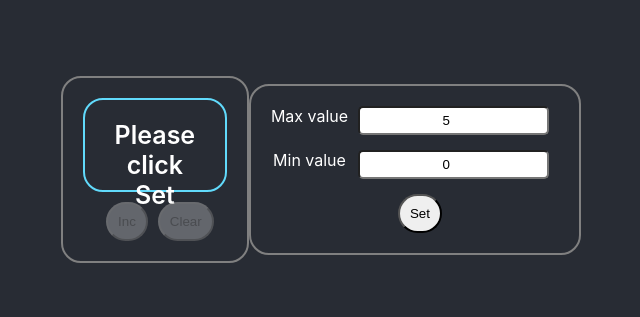
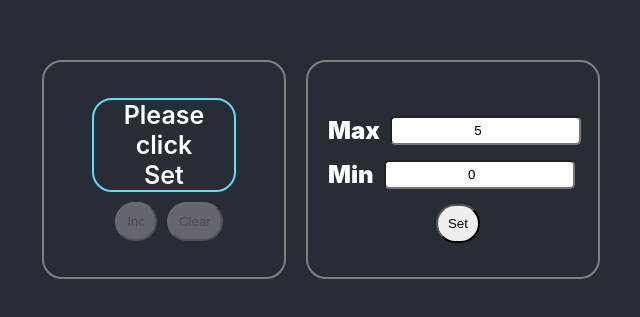
Before and after one commit to beamle/counter, a React (Create React App) app: page / in a window 1280 px wide. Shown: the part 231-548 px from the top of the page, without its empty margins (319-959 px from the left). Built offline with nearby package versions, Linux system fonts and the light colour scheme; the HTML template or start-up script is replaced by a standard one.

Commit message:
added red background for error

```diff
--- a/src/App.tsx
+++ b/src/App.tsx
@@ -44,6 +44,3 @@ function App() {
 }
 
 export default App;
-
-// kogda Input menjatetsja: - Please click set -> kogda my menjaem, no eto zna4enie validnoe
-        //                  - Incorrect valu8e -> kogda nizhnie knoipki disabled ot zna4enij v Inpute
--- a/src/components/Incrementer/Incrementer.tsx
+++ b/src/components/Incrementer/Incrementer.tsx
@@ -13,51 +13,55 @@ type IncrementerProps = {
     setTabloMessage: (message: string) => void
 }
 
-const Incrementer:FC<IncrementerProps> = (props) => {
+const Incrementer: FC<IncrementerProps> = (props) => {
     const {counter, setCounter, maxCounter, minCounter, handleBtnDisabled, tabloMessage, setTabloMessage} = props;
 
     const incrementHandler = () => {
-        if(counter !== null) {
-            counter < maxCounter && setCounter(counter+1)
+        if (counter !== null) {
+            counter < maxCounter && setCounter(counter + 1)
         } else {
-            console.log("something is wrong")}
+            console.log("something is wrong")
+        }
     }
-    const clearNum = () => { if(counter) setCounter(minCounter) }
-
+    const clearNum = () => {
+        if (counter) setCounter(minCounter)
+    }
 
     // Стили
     const moreThanMaxCount = (counter === null || counter === maxCounter) ? "disabled" : "default";
     const equalToMInCount = (counter === null || counter === minCounter) ? "disabled" : "default";
 
-    let className: keyof FinalStyle = 'default';
-
-
-    // const isDisabled = counter === maxCounter || counter === null || counter === minCounter || counter === 0 // TODO: make separate isDisabled
-
     console.log(localStorage.getItem('maxCounter'), "maxCounter in ls")
     console.log(localStorage.getItem("minCounter"), "minCounter in ls")
 
+    let className: keyof FinalStyle = 'default';
+
     if (minCounter < 0 || maxCounter < 0 || minCounter > maxCounter || minCounter === maxCounter) {
         setTabloMessage('Wrong value')
-        className =  ((counter !== null && counter >= maxCounter)
-            || minCounter > maxCounter || minCounter === maxCounter || minCounter < 0 || maxCounter < 0 )
+        className = ((counter !== null && counter >= maxCounter)
+            || minCounter > maxCounter || minCounter === maxCounter || minCounter < 0 || maxCounter < 0)
             ? "wrongValue"
             : "default"
 
     }
 
-
+    const incIsDisabled = counter === null || handleBtnDisabled() || counter === maxCounter
+    const clearIsDisabled = counter === null || counter === minCounter || minCounter > maxCounter || handleBtnDisabled()
 
 
     return (
         <div className={s.incrementer}>
-            <Tablo display={tabloMessage || counter} className={className} />
-            <SuperButton className={moreThanMaxCount} callback={incrementHandler}
-                         disabled={ counter === null || handleBtnDisabled() || counter === maxCounter}>
+            <div className={s.incrementerTablo}>
+                <Tablo display={tabloMessage || counter} className={className}></Tablo>
+            </div>
+            <div className={s.incrementerButtons}>
+                <SuperButton className={moreThanMaxCount} callback={incrementHandler}
+                             disabled={incIsDisabled}>
                 Inc</SuperButton>
-            <SuperButton className={equalToMInCount} callback={clearNum}
-                         disabled={ counter === null || counter === minCounter || minCounter > maxCounter || handleBtnDisabled()}>
-                Clear</SuperButton>
+                <SuperButton className={equalToMInCount} callback={clearNum}
+                             disabled={clearIsDisabled}>
+                    Clear</SuperButton>
+            </div>
         </div>
     );
 };
--- a/src/components/Incrementer/Tablo/Tablo.module.css
+++ b/src/components/Incrementer/Tablo/Tablo.module.css
@@ -14,6 +14,9 @@
 }
 
 .numWrapper {
+    display: flex;
+    justify-content: center;
+    align-items: center;
     border: 2px solid #61dafb;
     border-radius: 20px;
     margin-bottom: 10px;
--- a/src/components/Incrementer/incrementer.module.css
+++ b/src/components/Incrementer/incrementer.module.css
@@ -1,4 +1,10 @@
 .incrementer {
+    display: flex;
+    flex-direction: column;
+    align-items: center;
+    justify-content: center;
+    width: 200px;
+    height: 175px;
     padding: 20px;
     border: 2px solid grey;
     border-radius: 20px;
--- a/src/components/Input/Input.module.css
+++ b/src/components/Input/Input.module.css
@@ -4,11 +4,27 @@
 
 .inputWrapper_name {
     flex: 1;
+    font-weight: 900;
+    font-size: 24px;
 }
 
-.inputWrapper input {
+.inputWrapper_input {
+    margin: 0 10px 15px;
+    /*& > .error {*/
+    /*      background-color: palevioletred;*/
+    /*  }*/
+}
+
+.error input {
+    background-color: palevioletred;
+}
+
+.default input {
+
+}
+
+input {
     border-radius: 5px;
     text-align: center;
     padding: 5px;
-    margin: 0 10px 15px ;
 }
--- a/src/components/Input/Input.tsx
+++ b/src/components/Input/Input.tsx
@@ -1,16 +1,26 @@
 import React, {ChangeEvent, FC} from 'react';
 import s from "./Input.module.css"
+
+export type ClassNameValues = {
+    default: string
+    error: string
+}
 
 type InputProps = {
     callback: (e: ChangeEvent<HTMLInputElement>) => void
     value: number
     name: string
+    className: keyof ClassNameValues
 }
-const Input: FC<InputProps> = ({callback, name, value}) => {
+const Input: FC<InputProps> = ({callback, name, value, className}) => {
+
+    const finalClassName = `${s.inputWrapper_input} ${s[className]}`
+    console.log(className)
+
     return (
         <div className={s.inputWrapper}>
-            <div className={s.inputWrapper_name}>{name} value</div>
-            <div className={s.inputWrapper_input}>
+            <div className={s.inputWrapper_name}>{name}</div>
+            <div className={finalClassName}>
                 <input type={'number'} onChange={callback} value={value}/>
             </div>
         </div>
--- a/src/components/Setter/Setter.module.css
+++ b/src/components/Setter/Setter.module.css
@@ -1,5 +1,25 @@
 .setter {
+    display: flex;
+    flex-direction: column;
+    align-items: center;
+    justify-content: center;
+    width: 250px;
+    height: 175px;
     padding: 20px;
+    border-radius: 20px;
     border: 2px solid grey;
+    margin-left: 20px;
+}
+
+.setterInputs {
+    display: flex;
+    flex-direction: column;
+    padding: 20px 20px 0 20px;
     border-radius: 20px;
+    width: 100%;
 }
+
+.setterButton {
+    display: flex;
+    flex-direction: column;
+}
--- a/src/components/Setter/Setter.tsx
+++ b/src/components/Setter/Setter.tsx
@@ -1,7 +1,8 @@
 import React, {ChangeEvent, FC, useEffect, useState} from 'react';
 import s from "./Setter.module.css";
 import SuperButton from "../Button/SuperButton";
-import Input from "../Input/Input";
+import Input, {ClassNameValues} from "../Input/Input";
+import {isDisabled} from "@testing-library/user-event/dist/utils";
 
 type SetterProps = {
     // num: number
@@ -42,14 +43,23 @@ const Setter: FC<SetterProps> = (props) => {
         } else setTabloMessage('')
     }, [maxCounter, minCounter])
 
+    const isDisabled = minCounter < 0 || maxCounter < 0 || minCounter > maxCounter || maxCounter === minCounter
+
+    /* Styles */
+
+    let className: keyof ClassNameValues = 'default';
+    if (isDisabled) className = 'error';
+
     return (
         <div className={s.setter}>
-            <Input value={maxCounter} callback={handleMaxCounterSetter} name={'Max'}/>
-            <Input value={minCounter} callback={handleMinCounterSetter} name={'Min'}/>
-            <SuperButton className={'default'}
-                         callback={handleMaxAndMinCounter}
-                         disabled={minCounter < 0 || maxCounter < 0 || minCounter > maxCounter || maxCounter === minCounter}>
-                Set </SuperButton>
+            <div className={s.setterInputs}>
+                <Input value={maxCounter} callback={handleMaxCounterSetter} name={'Max'} className={className}/>
+                <Input value={minCounter} callback={handleMinCounterSetter} name={'Min'} className={className}/></div>
+            <div className={s.setterButton}>
+                <SuperButton className={'default'}
+                             callback={handleMaxAndMinCounter}
+                             disabled={isDisabled}>
+                    Set </SuperButton></div>
         </div>
     );
 };
```
